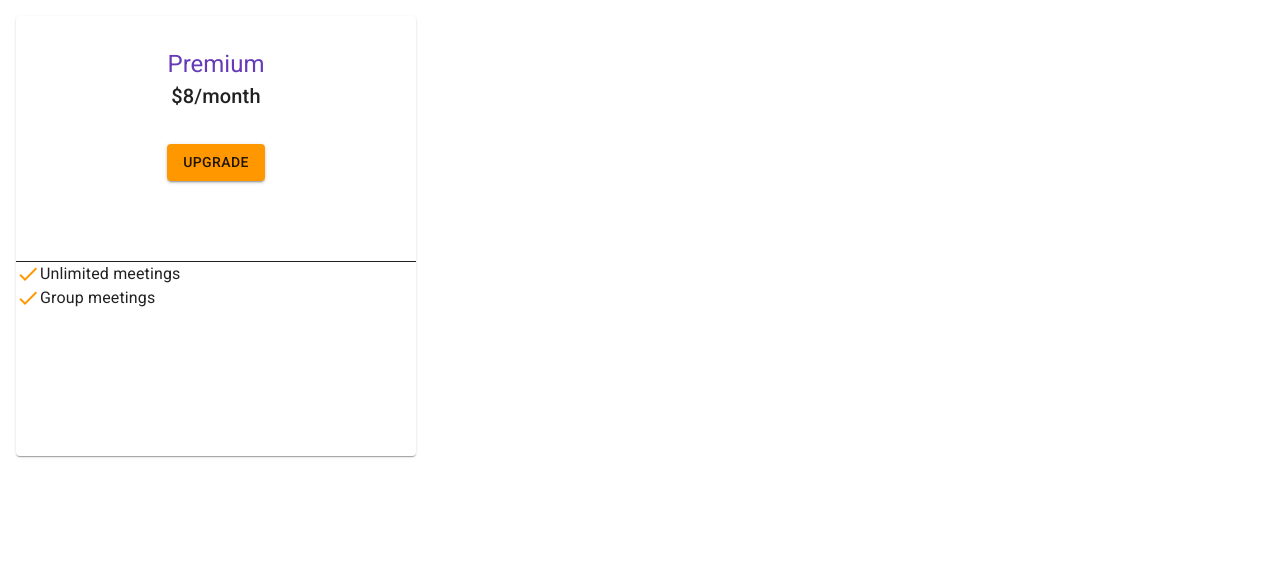
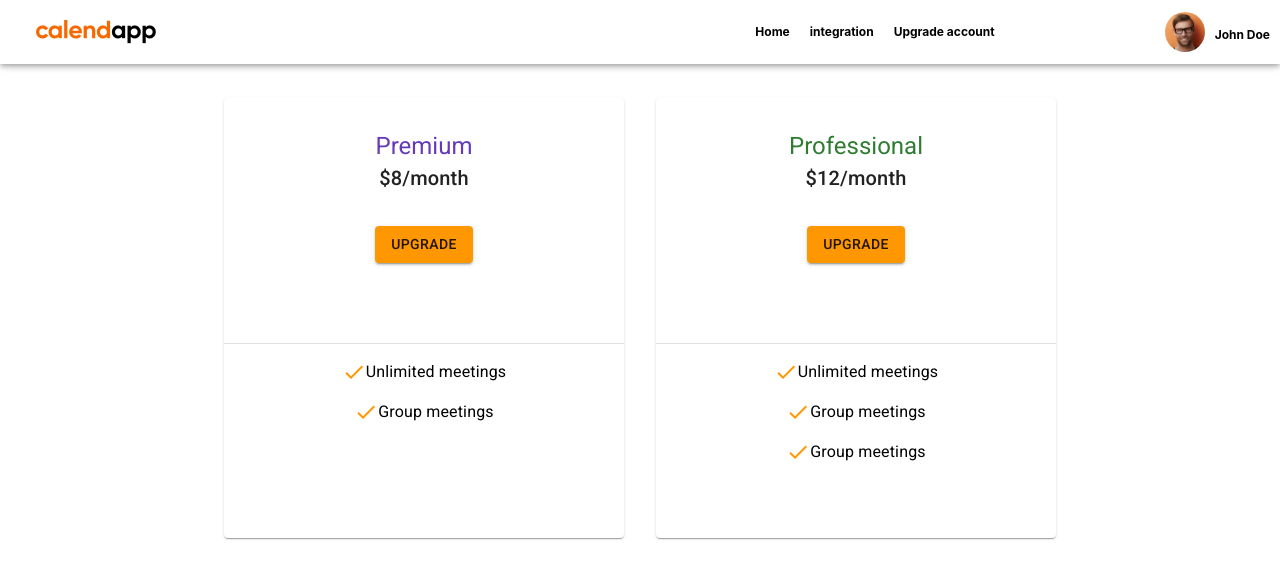
Before and after one commit to hatchways/team-phoenix, a React (Create React App) app in the folder client/: page /upgrade in a window 1280 px wide. Shown: the top 578 px of the page. Built offline with nearby package versions, Linux system fonts and the light colour scheme.

Commit message:
massive refactor for nav bar

```diff
--- a/client/src/App.js
+++ b/client/src/App.js
@@ -11,9 +11,9 @@ import ProfileSettings from "./pages/ProfileSettings";
 import AvailabilitySettings from "./pages/AvailabilitySettings";
 import ConfirmSettings from "./pages/ConfirmSettings";
 import EventType from "./components/EventDialog/EventType";
-
 import DashBoard from "./pages/DashBoard";
 import Upgrade from "./pages/Upgrade";
+import NavBar from "./components/NavbarComponent/NavbarComponent";
 const theme = createMuiTheme({
   palette: {
     primary: {
@@ -29,8 +29,18 @@ const theme = createMuiTheme({
   },
 });
 function App() {
+  let location = window.location;
+  let DisplayNavBar = location.pathname !== "/" &&
+    location.pathname !== "/auth-with-google" &&
+    location.pathname !== "/sign-up" &&
+    location.pathname !== "/login-in" &&
+    location.pathname !== "/profile_settings" &&
+    location.pathname !== "/availability" &&
+    location.pathname !== "/confirm" && <NavBar />;
+
   return (
     <MuiThemeProvider theme={theme}>
+      {DisplayNavBar}
       <Router history={history}>
         <Switch>
           <Route path="/" exact component={SignUp} />
--- a/client/src/components/EventBodyComponent/EventBodyComponent.js
+++ /dev/null
@@ -1,97 +0,0 @@
-import React, { useState } from "react";
-import PropTypes from "prop-types";
-import {
-  Grid,
-  Box,
-  Typography,
-  Tab,
-  Tabs,
-  AppBar,
-  makeStyles,
-} from "@material-ui/core";
-import MeetingComponent from "../MeetingComponent/MeetingComponent";
-import NavbarComponent from "../NavbarComponent/NavbarComponent";
-
-const useStyles = makeStyles({
-  title: {
-    marginTop: 150,
-    maxWidth: 900,
-    margin: "auto",
-  },
-  tab_content: {
-    margin: "auto",
-    maxWidth: "80%",
-  },
-  appbar: {
-    backgroundColor: "rgb(247, 247, 247)",
-  },
-});
-function TabPanel(props) {
-  const { children, value, index, ...other } = props;
-
-  return (
-    <div
-      role="tabpanel"
-      hidden={value !== index}
-      id={`scrollable-auto-tabpanel-${index}`}
-      aria-labelledby={`scrollable-auto-tab-${index}`}
-      {...other}
-    >
-      {value === index && (
-        <Box p={2}>
-          <Typography component={"span"}>{children}</Typography>
-        </Box>
-      )}
-    </div>
-  );
-}
-TabPanel.propTypes = {
-  children: PropTypes.node,
-  index: PropTypes.any.isRequired,
-  value: PropTypes.any.isRequired,
-};
-
-const EventBodyComponent = () => {
-  const classes = useStyles();
-  const [value, setValue] = useState(0);
-  const handleChange = (event, newValue) => {
-    setValue(newValue);
-  };
-
-  return (
-    <Grid>
-      <NavbarComponent />
-      <Typography
-        className={classes.title}
-        variant="h4"
-        display="block"
-        gutterBottom
-      >
-        My CalendApp
-      </Typography>
-
-      <Grid className={classes.appbar}>
-        <AppBar position="static" color="default">
-          <Tabs
-            value={value}
-            onChange={handleChange}
-            indicatorColor="primary"
-            textColor="primary"
-            scrollButtons="auto"
-            aria-label="scrollable auto tabs example"
-            centered
-          >
-            <Tab label="EVENT TYPES" />
-            <Tab label="SCHEDULED EVENTS" />
-          </Tabs>
-        </AppBar>
-        <TabPanel className={classes.tab_content} value={value} index={0}>
-          <MeetingComponent />
-        </TabPanel>
-        <TabPanel value={value} index={1}></TabPanel>
-      </Grid>
-    </Grid>
-  );
-};
-
-export default EventBodyComponent;
--- /dev/null
+++ b/client/src/components/EventBodyComponent/HomePage.js
@@ -0,0 +1,96 @@
+import React, { useState } from "react";
+import PropTypes from "prop-types";
+import MeetingComponent from "../MeetingComponent/MeetingComponent";
+import {
+  Grid,
+  Typography,
+  Tab,
+  Tabs,
+  AppBar,
+  makeStyles,
+  Box,
+} from "@material-ui/core";
+
+const useStyles = makeStyles({
+  title: {
+    marginTop: 150,
+    maxWidth: 900,
+    margin: "auto",
+  },
+  tab_content: {
+    margin: "auto",
+    maxWidth: "80%",
+  },
+  appbar: {
+    backgroundColor: "rgb(247, 247, 247)",
+  },
+});
+function TabPanel(props) {
+  const { children, value, index, ...other } = props;
+
+  return (
+    <div
+      role="tabpanel"
+      hidden={value !== index}
+      id={`scrollable-auto-tabpanel-${index}`}
+      aria-labelledby={`scrollable-auto-tab-${index}`}
+      {...other}
+    >
+      {value === index && (
+        <Box p={2}>
+          <Typography component={"span"}>{children}</Typography>
+        </Box>
+      )}
+    </div>
+  );
+}
+TabPanel.propTypes = {
+  children: PropTypes.node,
+  index: PropTypes.any.isRequired,
+  value: PropTypes.any.isRequired,
+};
+const HomePage = () => {
+  const [value, setValue] = useState(0);
+  const classes = useStyles();
+  const handleChange = (event, newValue) => {
+    setValue(newValue);
+  };
+  console.log("ddd");
+  return (
+    <div>
+      <Grid>
+        <Typography
+          className={classes.title}
+          variant="h4"
+          display="block"
+          gutterBottom
+        >
+          My CalendApp
+        </Typography>
+
+        <Grid className={classes.appbar}>
+          <AppBar position="static" color="default">
+            <Tabs
+              value={value}
+              onChange={handleChange}
+              indicatorColor="primary"
+              textColor="primary"
+              scrollButtons="auto"
+              aria-label="scrollable auto tabs example"
+              centered
+            >
+              <Tab label="EVENT TYPES" />
+              <Tab label="SCHEDULED EVENTS" />
+            </Tabs>
+          </AppBar>
+          <TabPanel className={classes.tab_content} value={value} index={0}>
+            <MeetingComponent />
+          </TabPanel>
+          <TabPanel value={value} index={1}></TabPanel>
+        </Grid>
+      </Grid>
+    </div>
+  );
+};
+
+export default HomePage;
--- a/client/src/components/UpgradeWidget.js
+++ b/client/src/components/UpgradeWidget.js
@@ -39,25 +39,36 @@ const UpgradeWidget = (props) => {
           </Box>
         </Box>
         <Box display="flex" justifyContent="center" mt={4}>
-          <Button variant="contained" color="primary">
+          <Button
+            variant="contained"
+            color="primary"
+            onClick={props.handleOnclick}
+          >
             Upgrade
           </Button>
         </Box>
-        <Box mt={10} borderTop={1}>
-          <Box display="flex">
+        <Box mt={10} borderTop={1} color="grey.300">
+          <Box
+            color="black"
+            display="flex"
+            flexDirection="column"
+            alignItems="center"
+          >
+            <Box display="flex" mt={2}>
               <CheckIcon color="primary" />
               <Typography variant="body1">Unlimited meetings </Typography>
             </Box>
-          <Box display="flex">
+            <Box display="flex" mt={2}>
               <CheckIcon color="primary" />
               <Typography variant="body1">Group meetings </Typography>
             </Box>
             {!bool ? (
-            <Box display="flex">
+              <Box display="flex" mt={2}>
                 <CheckIcon color="primary" />
                 <Typography variant="body1">Group meetings </Typography>
               </Box>
             ) : null}
+          </Box>
         </Box>
       </Paper>
     </Box>
--- a/client/src/pages/DashBoard.js
+++ b/client/src/pages/DashBoard.js
@@ -1,11 +1,11 @@
 import React from "react";
-import EventBodyComponent from "../components/EventBodyComponent/EventBodyComponent";
+import HomePage from "../components/EventBodyComponent/HomePage";
 import { saveUserDataInLocalStorage } from "../utilities/SaveTokens";
 const DashBoard = () => {
   saveUserDataInLocalStorage();
   return (
     <div>
-      <EventBodyComponent />
+      <HomePage />
     </div>
   );
 };
--- a/client/src/pages/Upgrade.js
+++ b/client/src/pages/Upgrade.js
@@ -1,7 +1,21 @@
 import React from "react";
-import { Button } from "@material-ui/core/";
+import { Box, Typography, makeStyles } from "@material-ui/core/";
 import UpgradeWidget from "../components/UpgradeWidget";
+const useStyles = makeStyles((theme) => ({
+  outerBox: {
+    display: "flex",
+    alignItems: "center",
+    flexDirection: "column",
+  },
+  headingColor: {
+    color: "#673ab7",
+  },
+  greenColor: {
+    color: "#2e7d32",
+  },
+}));
 const Upgrade = () => {
+  const classes = useStyles();
   const handleOnclick = async (planType) => {
     const result = await fetch(
       `http://localhost:5000/subscribe/5f770e13b2952ffe5546adff/${planType}`
@@ -14,9 +28,21 @@ const Upgrade = () => {
     console.log(await stripeResult);
   };
   return (
-    <div>
-      <UpgradeWidget heading="Premium" features={["Unlimited meetings"]} />
-    </div>
+    <Box className={classes.outerBox}>
+      <Box>
+        <Typography variant="h4">Upgrade your account</Typography>
+      </Box>
+      <Box display="flex" mt={5}>
+        <UpgradeWidget
+          heading="Premium"
+          handleOnclick={() => handleOnclick("premium")}
+        />
+        <UpgradeWidget
+          heading="Professional"
+          handleOnclick={() => handleOnclick("professional")}
+        />
+      </Box>
+    </Box>
   );
 };
 
```
Also changed, not shown: 1 other file (tests, documents, lock files or other folders). Lines whose indentation alone changed are shown as unchanged.
